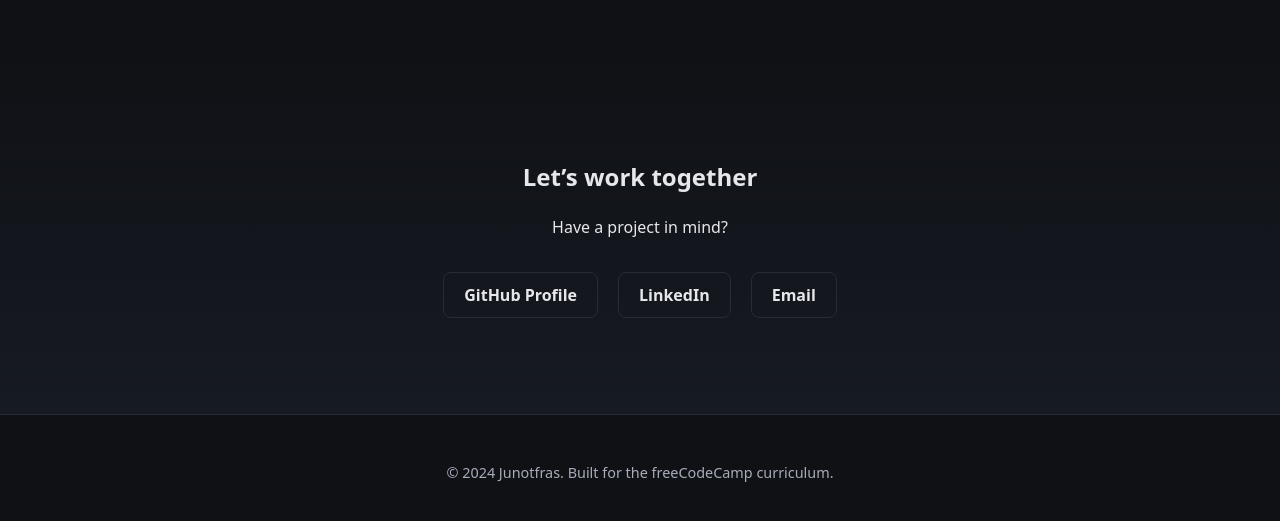
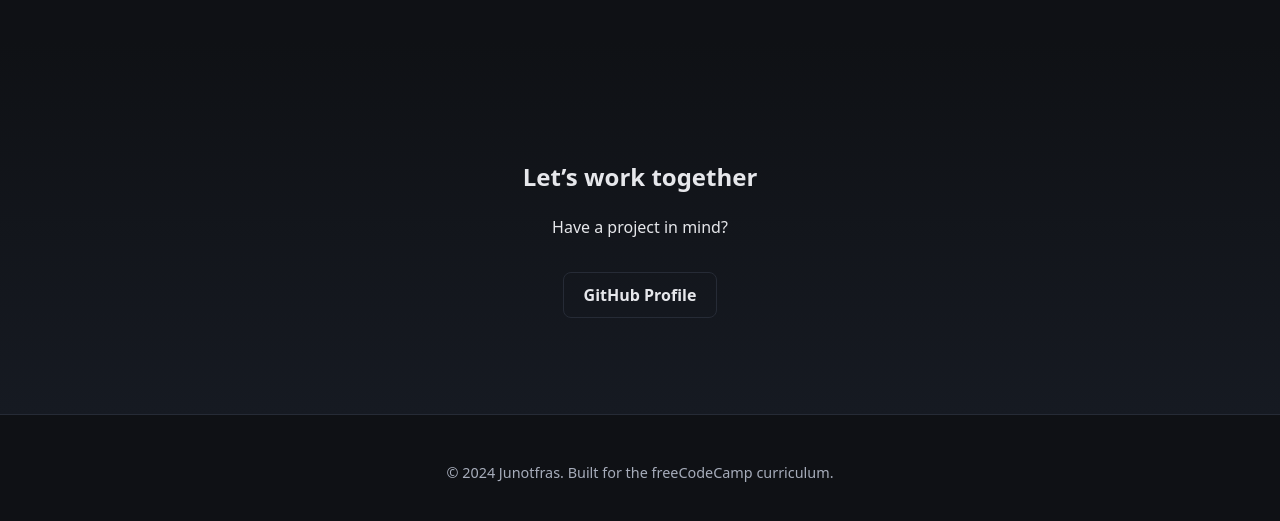
Before and after one commit to Junotfras/portfolio, a plain HTML site: page index.html in a window 1280 px wide. Shown: the part 1713-2234 px from the top of the page. Drawn offline with Linux system fonts and the light colour scheme.

Commit message:
Update index.html

```diff
--- a/index.html
+++ b/index.html
@@ -71,8 +71,8 @@
         <a id="profile-link" href="https://github.com/junotfras" target="_blank" rel="noopener">
           GitHub Profile
         </a>
-        <a href="#" target="_blank" rel="noopener">LinkedIn</a>
-        <a href="mailto:contact@junotfras.com">Email</a>
+        <!--a href="#" target="_blank" rel="noopener">LinkedIn</a-->
+        <!--a href="mailto:contact@junotfras.com">Email</a-->
       </div>
     </section>
   </main>
```
